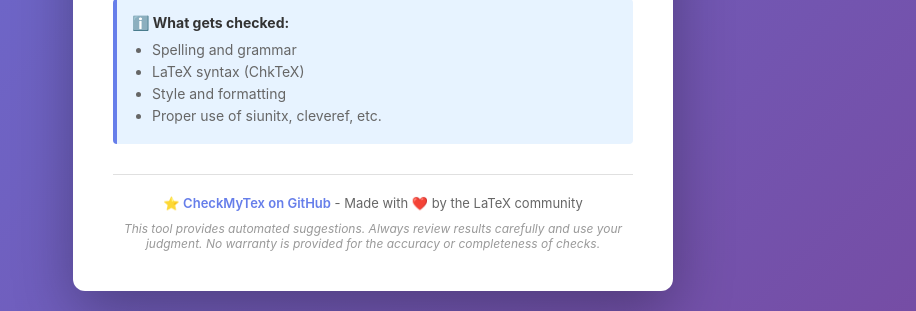
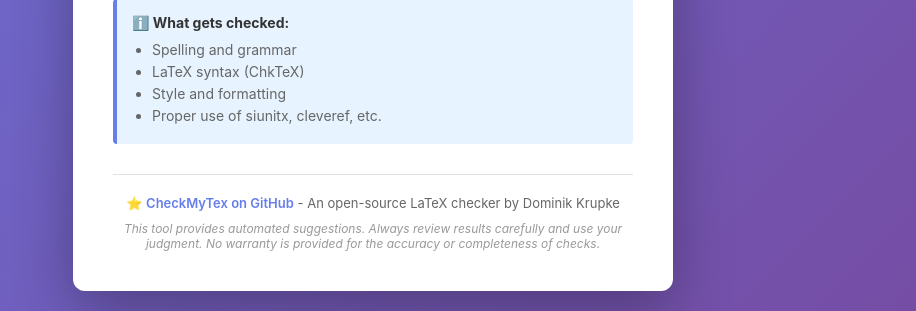
Before and after one commit to d-krupke/CheckMyTex, a FastAPI app: page / in a window 1280 px wide. Shown: the part 993-1304 px from the top of the page, without its empty margins (267-1183 px from the left). Run offline with FastAPI, Linux system fonts and the light colour scheme; parts of the project's set-up code (start-up, migrations or seed data) failed here and were passed over.

Commit message:
fix: update footer branding to accurately credit the author

```diff
--- a/web_app/templates/index.html
+++ b/web_app/templates/index.html
@@ -374,7 +374,7 @@
         <div class="footer">
             <div>
                 ⭐ <a href="https://github.com/d-krupke/CheckMyTex" target="_blank">CheckMyTex on GitHub</a> -
-                Made with ❤️ by the LaTeX community
+                An open-source LaTeX checker by Dominik Krupke
             </div>
             <div class="footer-disclaimer">
                 This tool provides automated suggestions. Always review results carefully and use your judgment.
```
